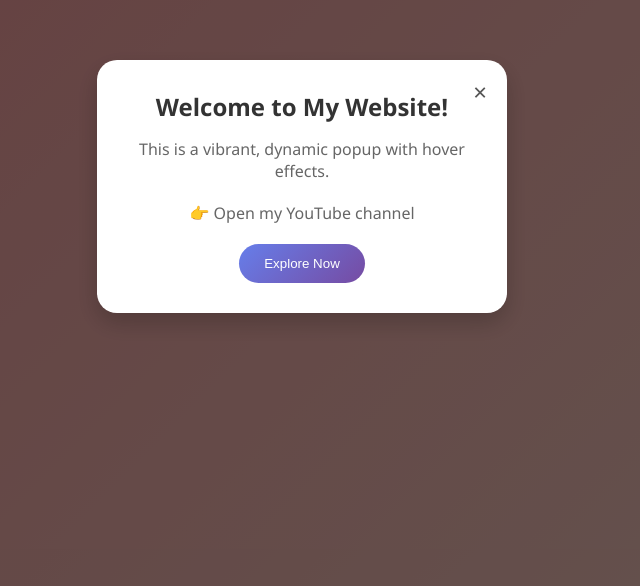
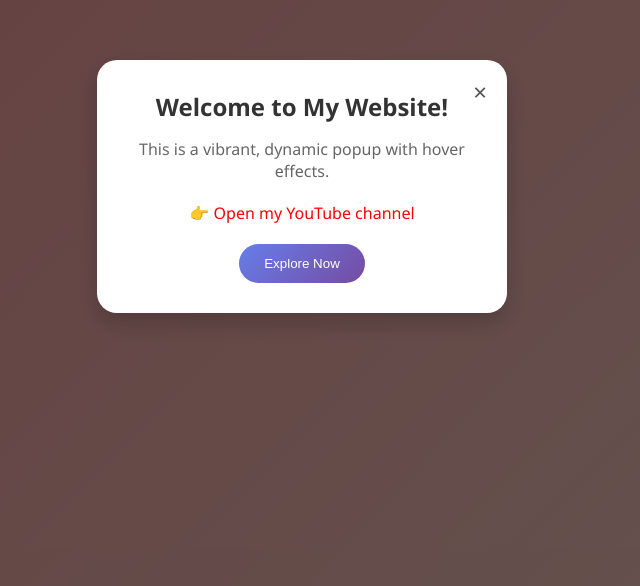
Before and after one commit to satish-solanki/Popup-, a plain HTML site: page index.html in a window 1280 px wide. Shown: the part 214-800 px from the top of the page, without its empty margins (338-978 px from the left). Drawn offline with Linux system fonts and the light colour scheme.

Commit message:
Update index.html

```diff
--- a/index.html
+++ b/index.html
@@ -12,10 +12,21 @@
       <span class="close-btn" id="closeBtn">&times;</span>
       <h2>Welcome to My Website!</h2>
       <p>This is a vibrant, dynamic popup with hover effects.</p>
-      <p class="youtube-text">👉 Open my YouTube channel</p>
-      <button class="popup-btn">Explore Now</button>
+
+      <!-- YouTube link -->
+      <p class="youtube-text">
+        👉 <a href="https://www.youtube.com/@Amitsahcivil" target="_blank" style="color:red; text-decoration:none;">
+          Open my YouTube channel
+        </a>
+      </p>
+
+      <!-- Button linking to YouTube -->
+      <a href="https://www.youtube.com/@Amitsahcivil" target="_blank">
+        <button class="popup-btn">Explore Now</button>
+      </a>
     </div>
   </div>
+
   <script src="script.js"></script>
 </body>
 </html>
```
